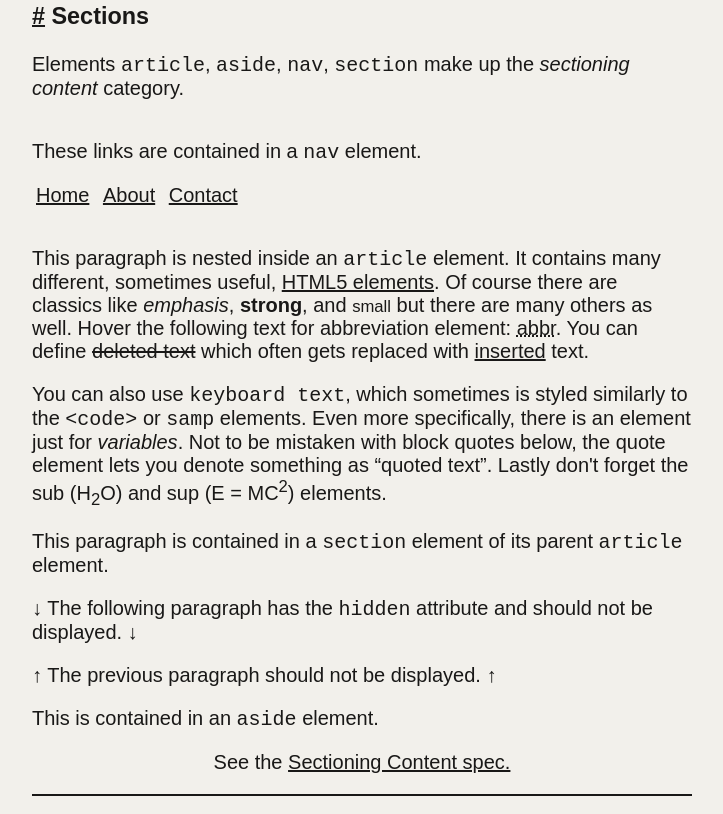
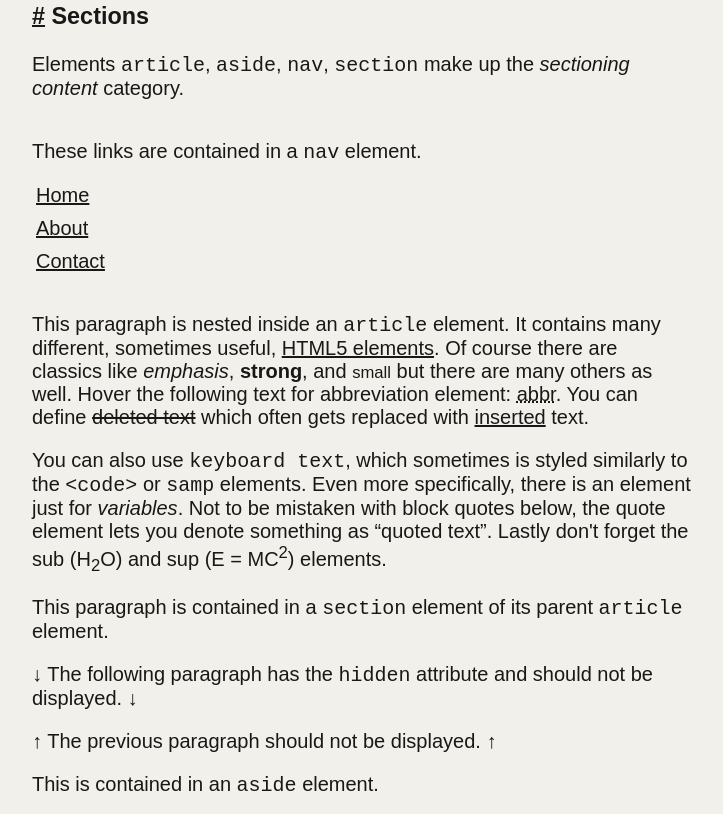
Before and after one commit to chr15m/indie.css, a website: page index.html in a window 1280 px wide. Shown: the part 1212-2026 px from the top of the page, without its empty margins (278-1001 px from the left). Drawn offline with Linux system fonts and the light colour scheme.

Commit message:
ul spacing.

```diff
--- a/indie.css
+++ b/indie.css
@@ -157,6 +157,12 @@ hr {
   border: .05rem solid var(--fg);
 }
 
+ul {
+  display: flex;
+  flex-direction: column;
+  gap: 0.5em;
+}
+
 /********************
  * HTML form inputs *
  ********************/
```
